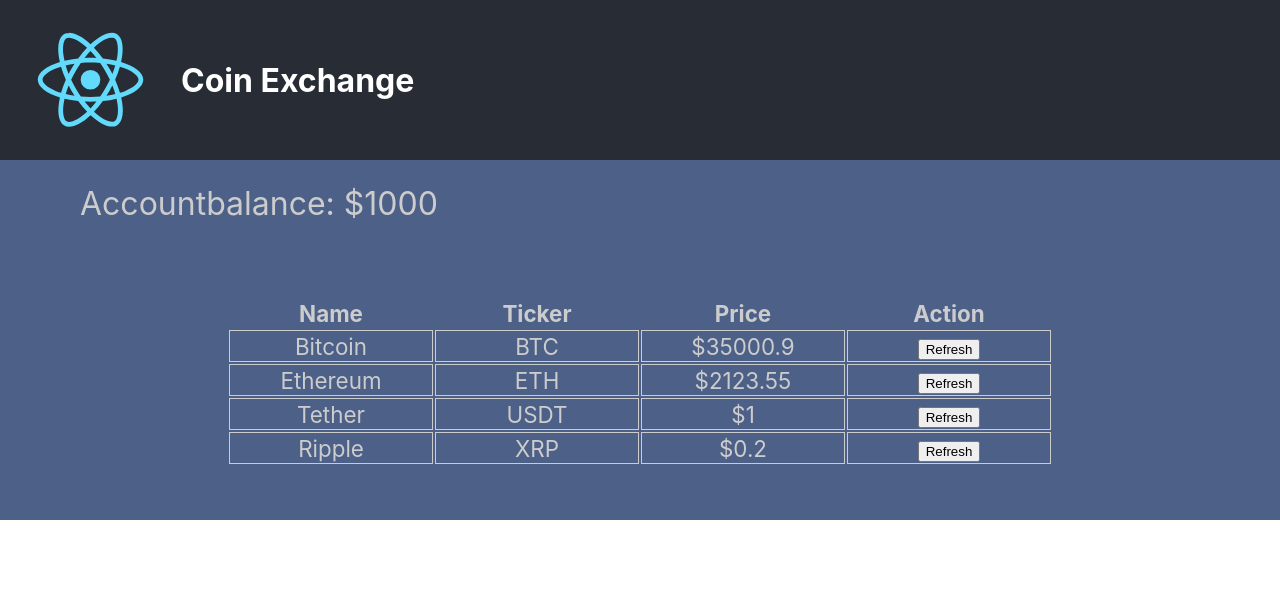
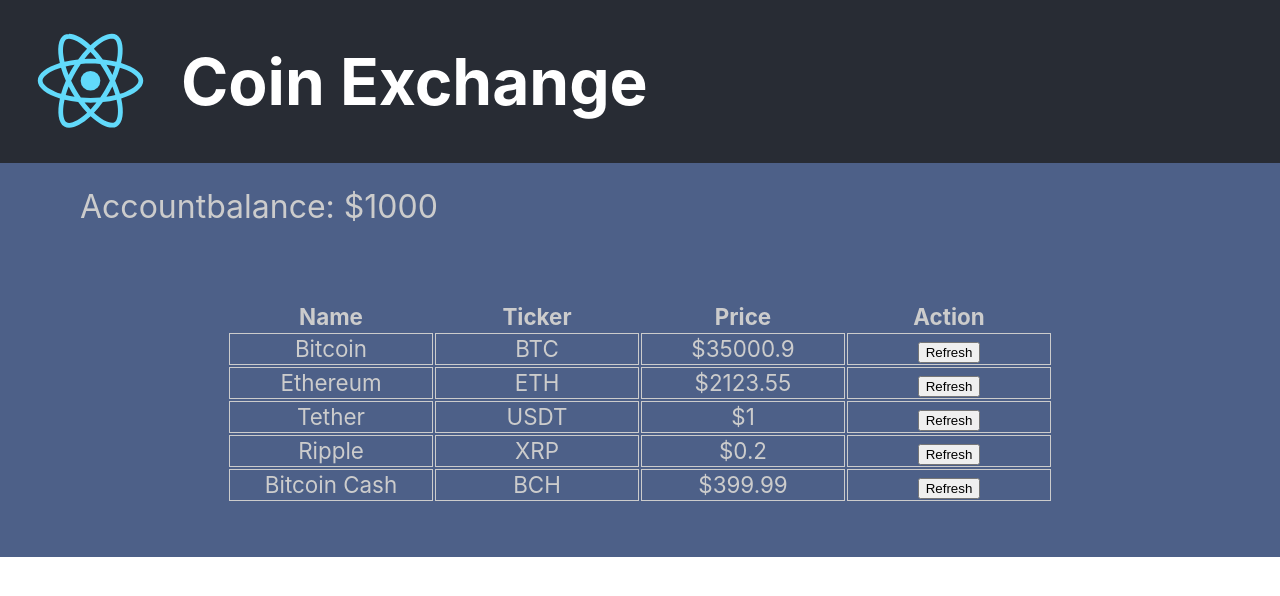
Before and after one commit to nwkcoins/iotCoinExchange, a React (Create React App) app: page / in a window 1280 px wide. Shown: the top 596 px of the page. Built offline with nearby package versions, Linux system fonts and the light colour scheme.

Commit message:
lifting state up

```diff
--- a/package.json
+++ b/package.json
@@ -10,6 +10,7 @@
     "react-dom": "^17.0.2",
     "react-scripts": "4.0.3",
     "styled-components": "^5.3.0",
+    "uuid4": "^2.0.2",
     "web-vitals": "^1.0.1"
   },
   "scripts": {
--- a/src/App.js
+++ b/src/App.js
@@ -1,32 +1,49 @@
 import React from 'react';
-import logo from './logo.svg';
 import './App.css';
-import Coin from './components/Coin/Coin';
+import AppHeader from './components/AppHeader/AppHeader';
+import CoinList from './components/CoinList/CoinList';
 import AccountBalance from './components/AccountBalance/AccountBalance';
 
-function App() {
-  return (
-    <div className="App">
-      <header className="App-header">
-        <img src={logo} className="App-logo" alt="React logo" />
-        <h1 className="App-title">
-          Coin Exchange
-        </h1>
-      </header>
-      <AccountBalance amount={1000} />
-      <table className="coin-table">
-        <thead>
-            <tr><th>Name</th><th>Ticker</th><th>Price</th><th>Action</th></tr>
-        </thead>
-        <tbody>
-          <Coin name="Bitcoin" ticker="BTC" price={35000.90} />
-          <Coin name="Ethereum" ticker="ETH" price={2123.55} />
-          <Coin name="Tether" ticker="USDT" price={1.0}/>
-          <Coin name="Ripple" ticker="XRP" price={0.2} />
-        </tbody>
-      </table>
-    </div>
-  );
+class App extends React.Component {
+  constructor(props) {
+    super(props);
+    this.state = {
+      balance: 1000,
+      coinData: [
+        { name:"Bitcoin",  ticker:"BTC",  price:35000.90 },
+        { name:"Ethereum", ticker:"ETH",  price:2123.55 },
+        { name:"Tether",   ticker:"USDT", price:1.0 },
+        { name:"Ripple",   ticker:"XRP",  price:0.2 },
+        { name:"Bitcoin Cash", ticker:"BCH",  price:399.99 },
+      ]
+    }
+    this.doCoinRefresh = this.doCoinRefresh.bind(this);
+  }
+
+  doCoinRefresh(selectedTicker) {
+    //const coin = this.state.coinData.find( ({ticker}) => ticker === selectedTicker );
+    //console.log(coin);
+
+    const newCoinData = this.state.coinData.map( ({ticker, name, price}) => {
+      let newPrice = price;
+      if (ticker === selectedTicker) {
+        const randomPercentage = 0.995 + Math.random() * 0.01;
+        newPrice *= randomPercentage;
+      }
+      return {ticker, name, price:newPrice};
+    });
+    this.setState({coinData: newCoinData}); // replaces only mentioned part
+  }
+
+  render() {
+    return (
+      <div className="App">
+        <AppHeader />
+        <AccountBalance amount={this.state.balance} />
+      <CoinList coinData={this.state.coinData} doCoinRefresh={this.doCoinRefresh} />
+      </div>
+    );
+  }
 }
 
 export default App;
--- a/src/components/AccountBalance/AccountBalance.jsx
+++ b/src/components/AccountBalance/AccountBalance.jsx
@@ -1,5 +1,4 @@
 import React, { Component } from 'react';
-//import './AccountBalance.css';
 import PropTypes from 'prop-types';
 import styled from 'styled-components';
 
--- /dev/null
+++ b/src/components/AppHeader/AppHeader.jsx
@@ -0,0 +1,35 @@
+import React, { Component } from 'react';
+import logo from './logo.svg';
+import styled from 'styled-components';
+
+const Header = styled.header`
+    background-color: #282c34;
+    min-height: 20vh;
+    display: flex;
+    flex-direction: row;
+    align-items: center;
+    justify-content: flex-start;
+    color: white;
+`;
+
+const Img = styled.img`
+    height: 8rem;
+    pointer-events: none;
+`;
+
+const H1 = styled.h1`
+    font-size: 4rem;
+`;
+
+export default class AppHeader extends Component {
+  render() {
+    return (
+      <>
+        <Header>
+          <Img src={logo} alt="React logo" />
+          <H1>Coin Exchange</H1>
+        </Header>
+      </>
+    )
+  }
+}
--- a/src/components/Coin/Coin.jsx
+++ b/src/components/Coin/Coin.jsx
@@ -1,5 +1,4 @@
 import React, { Component } from 'react';
-//import './Coin.css';
 import PropTypes from 'prop-types';
 import styled from 'styled-components';
 
@@ -11,23 +10,14 @@ const TdCoinRow = styled.td`
 export default class Coin extends Component {
     constructor(props) {
         super(props);
-        this.state = {
-            price: this.props.price
-        }
-        this.doCoinReferesh = this.doCoinReferesh.bind(this);
+        this.doCoinRefresh = this.doCoinRefresh.bind(this);
     }
 
-    doCoinReferesh(event) {
+    doCoinRefresh(event) {
         // Prevent the default action of submitting the form
         event.preventDefault();
 
-        const randomPercentage = 0.995 + Math.random() * 0.01;
-        this.setState( function(oldState) {
-            return {
-                price: oldState.price * randomPercentage
-            }
-        });
-        // needs to add the this.doCoinReferesh inside constructor
+        this.props.doCoinRefresh(this.props.ticker);
     }
 
     render() {
@@ -35,8 +25,8 @@ export default class Coin extends Component {
             <tr>
                 <TdCoinRow>{this.props.name}</TdCoinRow>
                 <TdCoinRow>{this.props.ticker}</TdCoinRow>
-                <TdCoinRow>${this.state.price}</TdCoinRow>
-                <TdCoinRow><button onClick={this.doCoinReferesh}>Refresh</button></TdCoinRow>
+                <TdCoinRow>${this.props.price}</TdCoinRow>
+                <TdCoinRow><button onClick={this.doCoinRefresh}>Refresh</button></TdCoinRow>
             </tr>
         );
     }
--- /dev/null
+++ b/src/components/CoinList/CoinList.jsx
@@ -0,0 +1,23 @@
+import React, { Component } from 'react'
+import Coin from '../Coin/Coin';
+
+export default class CoinList extends Component {
+    render() {
+        return (
+            <table className="coin-table">
+            <thead>
+                <tr><th>Name</th><th>Ticker</th><th>Price</th><th>Action</th></tr>
+            </thead>
+            <tbody>
+              {
+                this.props.coinData.map( ({name, ticker, price}) =>
+                  <Coin key={ticker}
+                  doCoinRefresh={this.props.doCoinRefresh}
+                  name={name} ticker={ticker} price={price} />
+                )
+              }
+            </tbody>
+          </table>
+          );
+    }
+}
```
Also changed, not shown: src/components/AppHeader/logo.svg (renamed from src/logo.svg), 1 other file (tests, documents, lock files or other folders).
